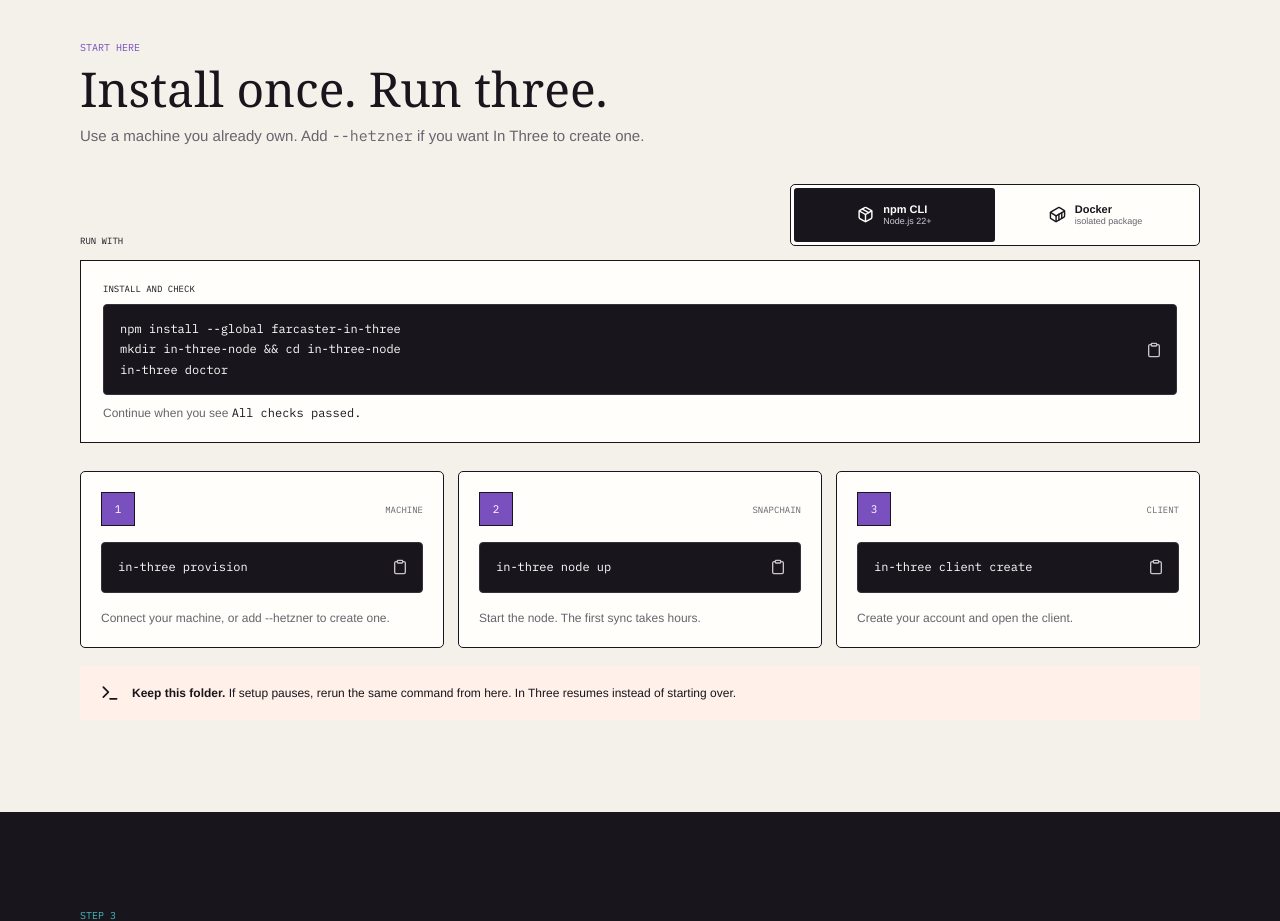
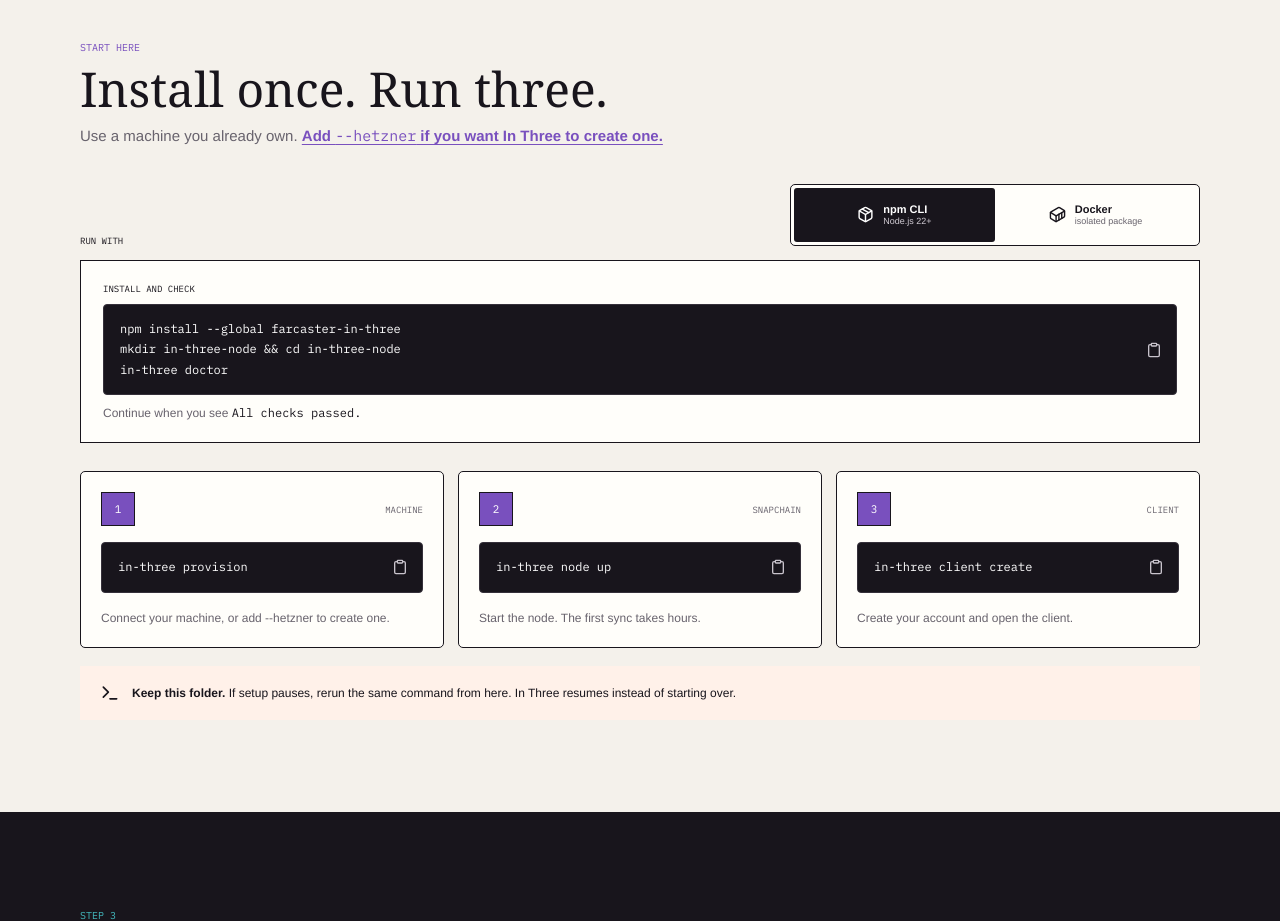
Before and after one commit to P-U-C/farcaster-in-three, a React (Vite) app in the folder site/: page / in a window 1280 px wide. Shown: the part 900-1821 px from the top of the page. Built offline with nearby package versions, Linux system fonts and the light colour scheme.

Commit message:
fix: link Hetzner setup guidance

```diff
--- a/site/src/App.tsx
+++ b/site/src/App.tsx
@@ -53,6 +53,13 @@
   { id: "after", label: "After setup" },
   { id: "help", label: "Help" },
 ];
+
+function openHetznerHelp() {
+  const details = document.getElementById("hetzner-help");
+  if (details instanceof HTMLDetailsElement) {
+    details.open = true;
+  }
+}
 
 export function App() {
   const [menuOpen, setMenuOpen] = useState(false);
@@ -143,7 +150,12 @@
           <div className="section-intro">
             <span>START HERE</span>
             <h2>Install once. Run three.</h2>
-            <p>Use a machine you already own. Add <code>--hetzner</code> if you want In Three to create one.</p>
+            <p>
+              Use a machine you already own.{" "}
+              <a className="hetzner-jump" href="#hetzner-help" onClick={openHetznerHelp}>
+                Add <strong><code>--hetzner</code></strong> if you want In Three to create one.
+              </a>
+            </p>
           </div>
 
           <div className="install-method-picker">
@@ -249,7 +261,7 @@
           </div>
 
           <div className="quick-answers">
-            <Details question="I need a Hetzner machine.">
+            <Details id="hetzner-help" question="I need a Hetzner machine.">
               <ol>
                 <li><a href="https://console.hetzner.cloud/" target="_blank" rel="noreferrer">Create a Hetzner account and an empty project.</a></li>
                 <li>Open <b>Security → API tokens</b>. Generate a <b>Read &amp; Write</b> token and copy it.</li>
@@ -333,8 +345,8 @@
   return <a className="package-pill" href={href} target="_blank" rel="noreferrer">{icon}<b>{label}</b><small>{detail}</small><ExternalLink size={12} /></a>;
 }
 
-function Details({ question, children }: { question: string; children: React.ReactNode }) {
-  return <details><summary>{question}<span>+</span></summary><div className="details-body">{children}</div></details>;
+function Details({ id, question, children }: { id?: string; question: string; children: React.ReactNode }) {
+  return <details id={id}><summary>{question}<span>+</span></summary><div className="details-body">{children}</div></details>;
 }
 
 function DocLink({ icon, title, detail, href }: { icon: React.ReactNode; title: string; detail: string; href: string }) {
--- a/site/src/styles.css
+++ b/site/src/styles.css
@@ -505,6 +505,26 @@
   color: var(--muted);
   font-size: 15px;
   line-height: 1.6;
+}
+
+.hetzner-jump {
+  color: var(--purple);
+  font-weight: 600;
+  text-decoration: underline;
+  text-decoration-thickness: 1px;
+  text-underline-offset: 3px;
+}
+
+.hetzner-jump:hover {
+  text-decoration-thickness: 2px;
+}
+
+.hetzner-jump strong {
+  font-weight: 800;
+}
+
+#hetzner-help {
+  scroll-margin-top: 86px;
 }
 
 .install-method-picker {
```
Also changed, not shown: 1 other file (tests, documents, lock files or other folders).
